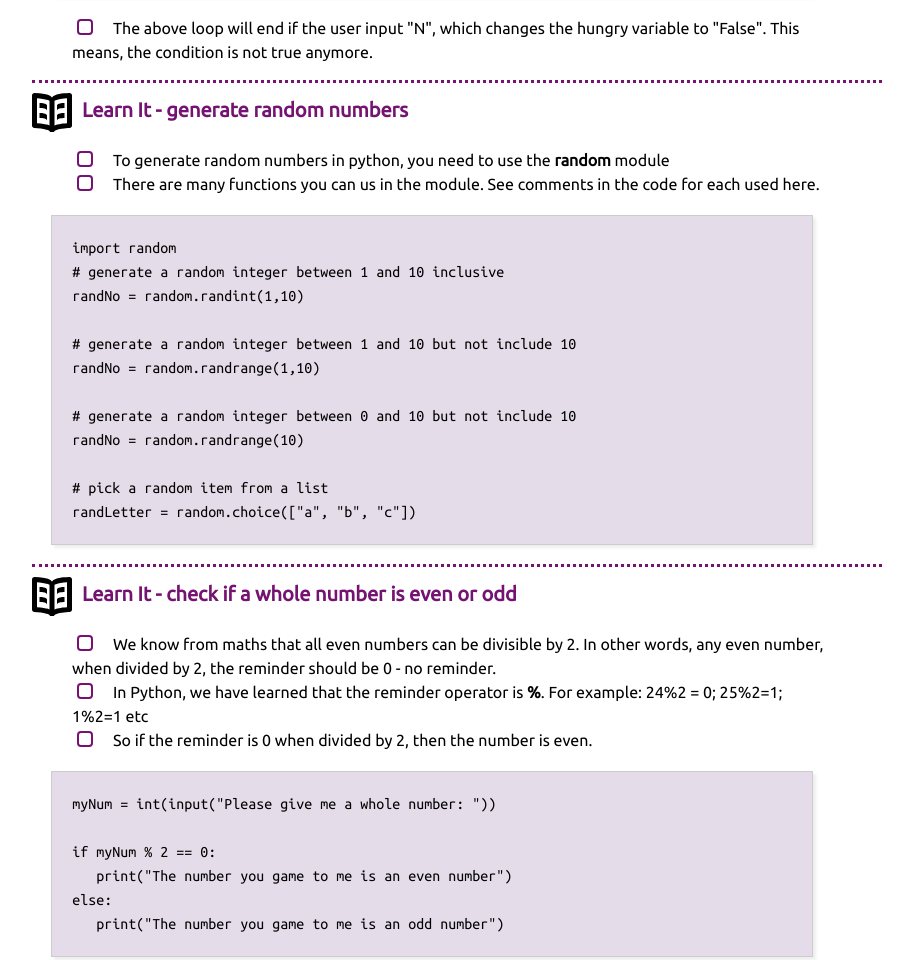
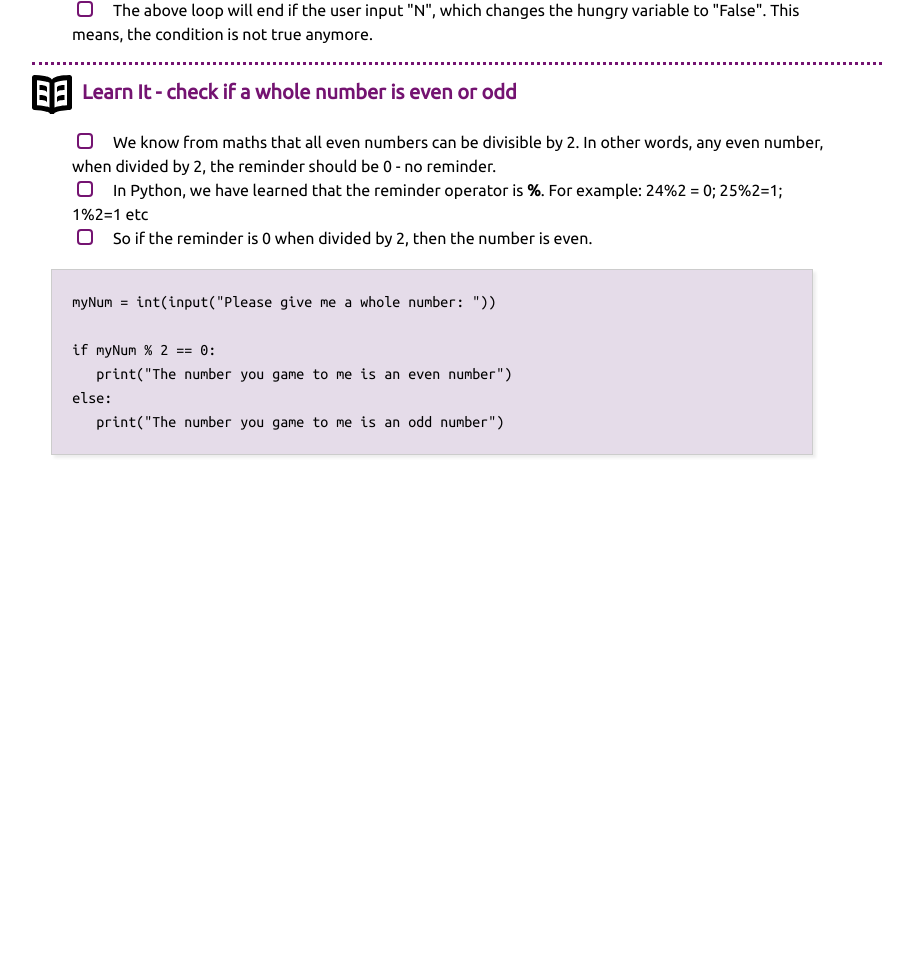
Before and after one commit to nativecomputinguk/CS-PythonKeySkills, a plain HTML site: page pages/PythonkeySkills2.html in a window 1280 px wide. Shown: the part 1346-2306 px from the top of the page, without its empty margins (208-1121 px from the left). After the commit the page ends 1860 px from the top, so only its background shows below. Drawn offline with Linux system fonts and the light colour scheme.

Commit message:
updated link

```diff
--- a/pages/PythonkeySkills2.html
+++ b/pages/PythonkeySkills2.html
@@ -150,8 +150,7 @@ for the JavaScript code in this tag.
 <li><a href="#sec-1-1-2">while loops</a></li>
 </ul>
 </li>
-<li><a href="#sec-1-2">Learn It - generate random numbers</a></li>
-<li><a href="#sec-1-3">Learn It - check if a whole number is even or odd</a></li>
+<li><a href="#sec-1-2">Learn It - check if a whole number is even or odd</a></li>
 </ul>
 </li>
 </ul>
@@ -234,35 +233,10 @@ while hungry:
 </div>
 
 
+
 <div id="outline-container-sec-1-2" class="outline-3 learn">
-<h3 id="sec-1-2">Learn It - generate random numbers</h3>
+<h3 id="sec-1-2">Learn It - check if a whole number is even or odd</h3>
 <div class="outline-text-3" id="text-1-2">
-<ul class="org-ul">
-<li>To generate random numbers in python, you need to use the <b>random</b> module
-</li>
-<li>There are many functions you can us in the module. See comments in the code for each used here.
-</li>
-</ul>
-<pre class="example">
-import random
-# generate a random integer between 1 and 10 inclusive
-randNo = random.randint(1,10)
-
-# generate a random integer between 1 and 10 but not include 10
-randNo = random.randrange(1,10)
-
-# generate a random integer between 0 and 10 but not include 10
-randNo = random.randrange(10)
-
-# pick a random item from a list
-randLetter = random.choice(["a", "b", "c"])
-</pre>
-</div>
-</div>
-
-<div id="outline-container-sec-1-3" class="outline-3 learn">
-<h3 id="sec-1-3">Learn It - check if a whole number is even or odd</h3>
-<div class="outline-text-3" id="text-1-3">
 
 <ul class="org-ul">
 <li>We know from maths that all even numbers can be divisible by 2. In other words, any even number, when divided by 2, the reminder should be 0 - no reminder.
```
Also changed, not shown: 1 other file.
